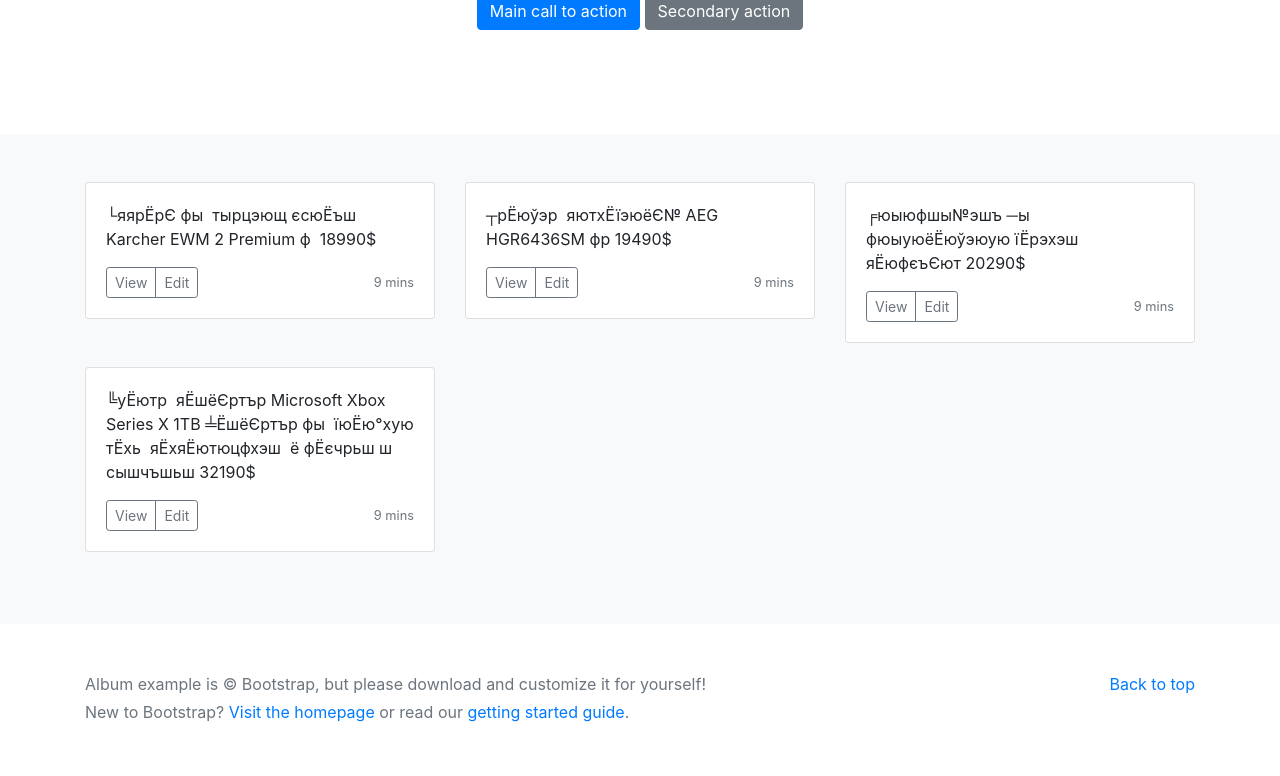
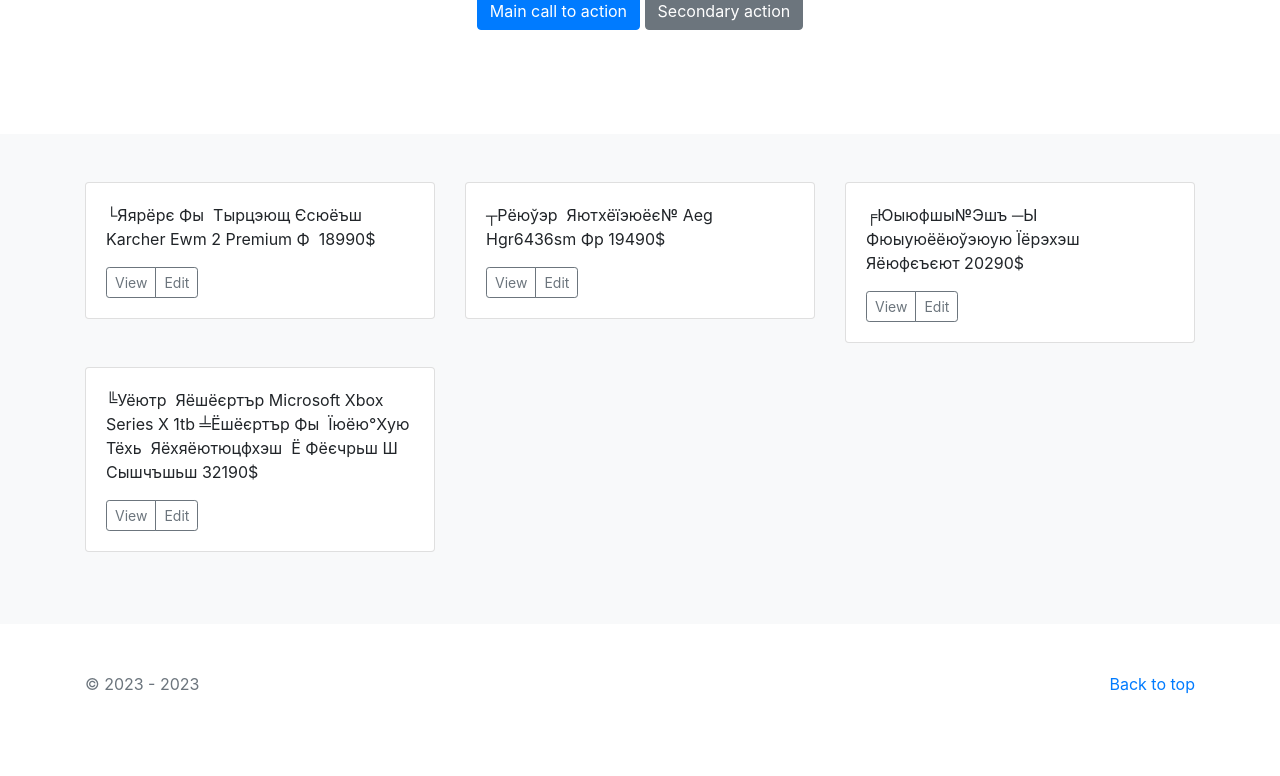
Before and after one commit to IngAivar/ORM_in_Django_20.1, a Django app: page / in a window 1280 px wide. Shown: the part 330-1106 px from the top of the page. After the commit the page ends 1024 px from the top, so only its background shows below. Run offline with Django 4.2, Linux system fonts and the light colour scheme; data comes from the database, SQL or seed files in the repository; some libraries are stand-ins or nearby versions.

Commit message:
1 and 2 part is done

```diff
--- a/catalog/models.py
+++ b/catalog/models.py
@@ -8,7 +8,7 @@ class Category(models.Model):
     description = models.TextField(verbose_name='описание категории', **NULLABLE)
 
     def __str__(self):
-        return f'{self.category} \n {self.description}'
+        return f'{self.category} \n {self.description} \n'
 
     class Meta:
         verbose_name = 'категория'
@@ -26,7 +26,7 @@ class Product(models.Model):
     last_modified_date = models.DateField(verbose_name='дата последнего изменения', **NULLABLE)
 
     def __str__(self):
-        return f'{self.product_name} \n {self.description} \n {self.purchase_price}$'
+        return f'{self.product_name} \n {self.description} \n {self.purchase_price}$ \n'
 
     class Meta:
         verbose_name = 'продукт'
--- a/catalog/templates/catalog/home.html
+++ b/catalog/templates/catalog/home.html
@@ -67,8 +67,8 @@
             <p class="lead text-muted">Something short and leading about the collection below—its contents, the creator,
                 etc. Make it short and sweet, but not too short so folks don't simply skip over it entirely.</p>
             <p>
-                <a href="#" class="btn btn-primary my-2">Main call to action</a>
-                <a href="#" class="btn btn-secondary my-2">Secondary action</a>
+                <a href="/" class="btn btn-primary my-2">Main call to action</a>
+                <a href="/contacts/" class="btn btn-secondary my-2">Secondary action</a>
             </p>
         </div>
     </section>
@@ -82,13 +82,12 @@
                         <div class="card mb-4 box-shadow">
 
                             <div class="card-body">
-                                <p class="card-text">{{ object }}</p>
+                                <p class="card-text">{{ object|title}}</p>
                                 <div class="d-flex justify-content-between align-items-center">
                                     <div class="btn-group">
                                         <button type="button" class="btn btn-sm btn-outline-secondary">View</button>
                                         <button type="button" class="btn btn-sm btn-outline-secondary">Edit</button>
                                     </div>
-                                    <small class="text-muted">9 mins</small>
                                 </div>
                             </div>
                         </div>
@@ -105,9 +104,7 @@
         <p class="float-right">
             <a href="#">Back to top</a>
         </p>
-        <p>Album example is &copy; Bootstrap, but please download and customize it for yourself!</p>
-        <p>New to Bootstrap? <a href="/docs/4.0/">Visit the homepage</a> or read our <a
-                href="/docs/4.0/getting-started/">getting started guide</a>.</p>
+        <p>&copy; 2023 - {% now 'Y' %}</p>
     </div>
 </footer>
 
```
